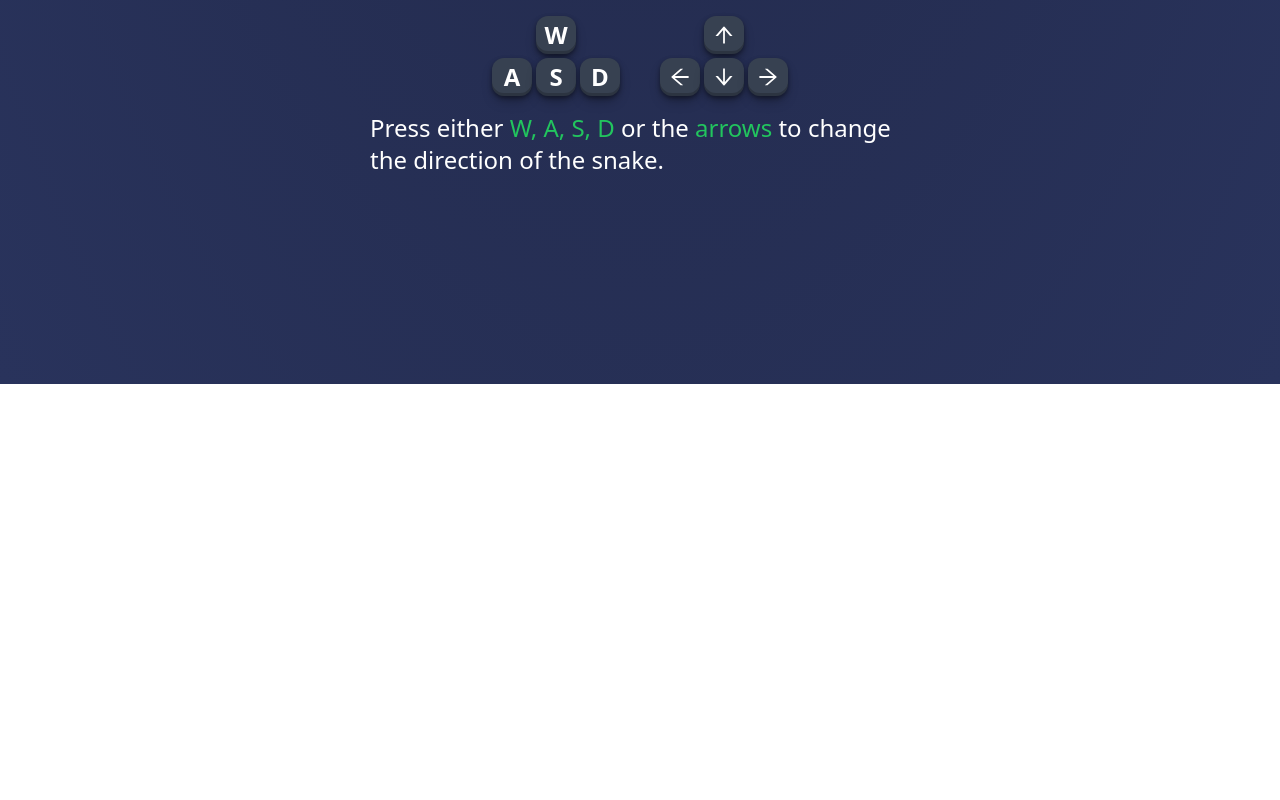
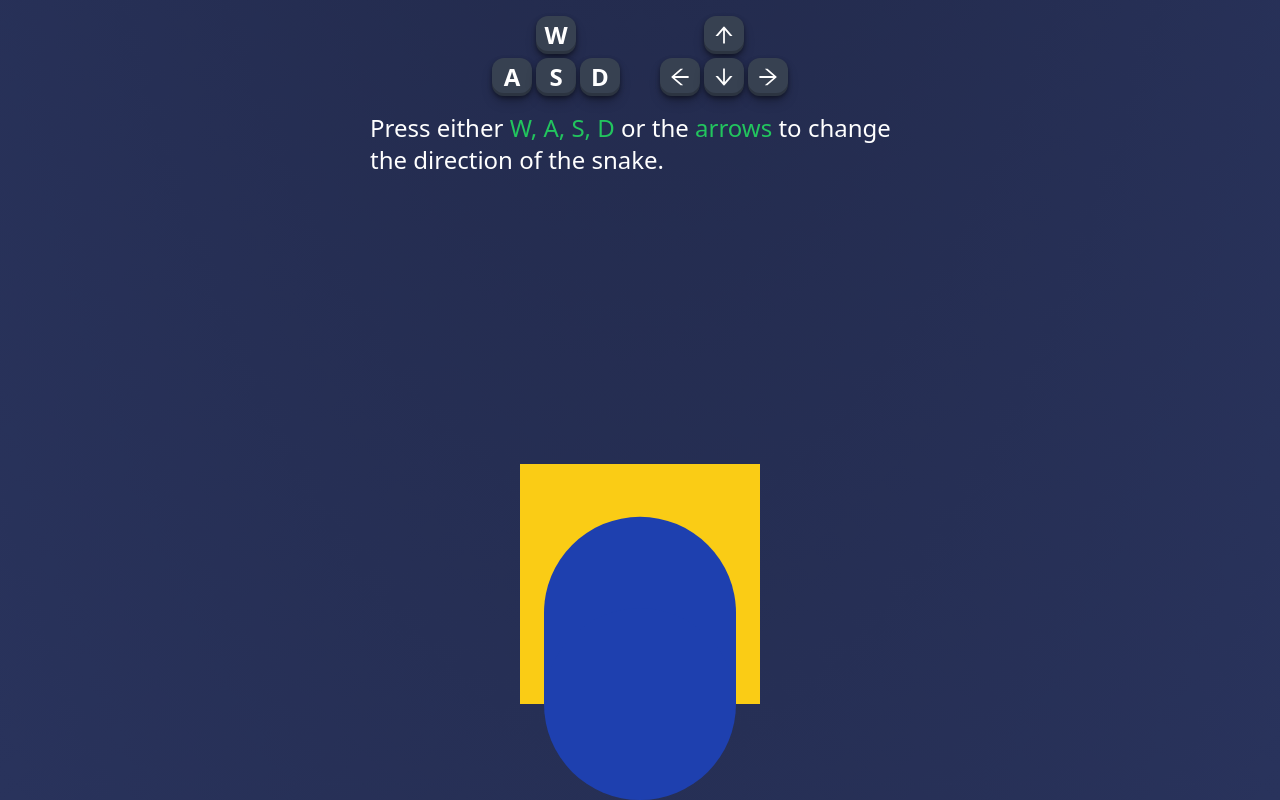
Before and after one commit to Rares3110/snake-react, a React (Create React App) app: page / in a window 1280 px wide. Shown: the part 2696-3496 px from the top of the page. Before the commit the page ends 3080 px from the top, so only its background shows below. Built offline with nearby package versions, Linux system fonts and the light colour scheme; what mobx-persist-store would draw is missing.

Commit message:
Fixing board again

```diff
--- a/src/components/pages/HomePage.tsx
+++ b/src/components/pages/HomePage.tsx
@@ -14,6 +14,7 @@ import Pic2Header from "../../resources/png/show-black-hole.png";
 import Pic3Header from "../../resources/png/avoid-obstacles.png";
 import { BsFillMouse2Fill } from "react-icons/bs";
 import BuildImage from "../../resources/svg/undraw_building_blocks.svg";
+import { SnakePart } from "../utility/SnakeParts";
 
 const InfoLogin:React.FC = observer(() => {
     return (<div>
@@ -163,6 +164,12 @@ const HomePage:React.FC = () => {
                 Press either <span className="text-green-500">W, A, S, D</span> or the <span className="text-green-500">arrows</span> to change the direction of the snake.
             </div>
         </div>
+
+        <div className="w-60 h-60 bg-yellow-400 mt-20 mb-20">
+            <SnakePart.SnakeStraightLeave duration={10}
+            startDirection={SnakePart.Direction.Up}
+            endDirection={SnakePart.Direction.Down}/>
+        </div>
     </div>);
 };
 
--- a/src/components/singular/Snake.tsx
+++ b/src/components/singular/Snake.tsx
@@ -294,7 +294,7 @@ const Snake:React.FC<{setScore?: React.Dispatch<React.SetStateAction<number>>}>
         className="relative grid gap-0 items-center justify-center w-full h-full shadow-2xl
         [&>*:nth-child(even)]:bg-green-500 [&>*:nth-child(odd)]:bg-emerald-700">
             {tiles.map((e, index) => {return (<div key={index.toString() + e.snake?.duration.toString()}
-            className="relative w-[calc(100%+0.5px)] h-[calc(100%+0.5px)]">
+            className="relative w-full h-full">
 
                 {e.appleType !== null && <Apple typeOfApple={e.appleType} value={e.appleValue}/>}
 
@@ -371,7 +371,7 @@ const Snake:React.FC<{setScore?: React.Dispatch<React.SetStateAction<number>>}>
             <div className="text-white select-none font-bold text-[120px]">{pauseTime}{pauseTime === Math.floor(pauseTime) ? ".0" : ""}</div>
         </div>}
 
-        {!isGameRunning && <button className="absolute top-[-0.5px] w-[calc(100%+0.5px)] h-[calc(100%+0.75px)] bg-black bg-opacity-40 z-[60]
+        {!isGameRunning && <button className="absolute top-0 w-full h-full bg-black bg-opacity-40 z-[60]
         flex items-center justify-center"
         onClick={handleStartGame}>
             <BsTriangleFill className="rotate-90 w-1/5 h-1/5 text-white text-opacity-80"/>
--- a/src/components/utility/SnakeParts.tsx
+++ b/src/components/utility/SnakeParts.tsx
@@ -72,6 +72,11 @@ export namespace SnakePart {
             transform: `scaleX(${myScaleX}) scaleY(${myScaleY}) rotate(${rotation}deg)`
         }}
         className="relative w-full h-full flex items-center justify-center z-10">
+            {/*optional, only for showing the circle at the other end*/}
+            <div
+            style={{backgroundColor: props.skinColor ?? "#1e40af"}}
+            className="absolute left-[-40%] w-[80%] h-[80%] rounded-full"/>
+
             <motion.svg
             width="100%"
             height="180%"
@@ -369,6 +374,11 @@ export namespace SnakePart {
             transform: `scaleX(${myScaleX}) scaleY(${myScaleY}) rotate(${rotation}deg)`
         }}
         className="relative w-full h-full flex items-center z-10">
+            {/*optional, only for showing the circle at the other end*/}
+            <div
+            style={{backgroundColor: props.skinColor ?? "#1e40af"}}
+            className="absolute top-[-40%] left-[10%] w-[80%] h-[80%] rounded-full"/>
+
             <motion.svg
             className="mt-[70%]"
             width="100%"
```
